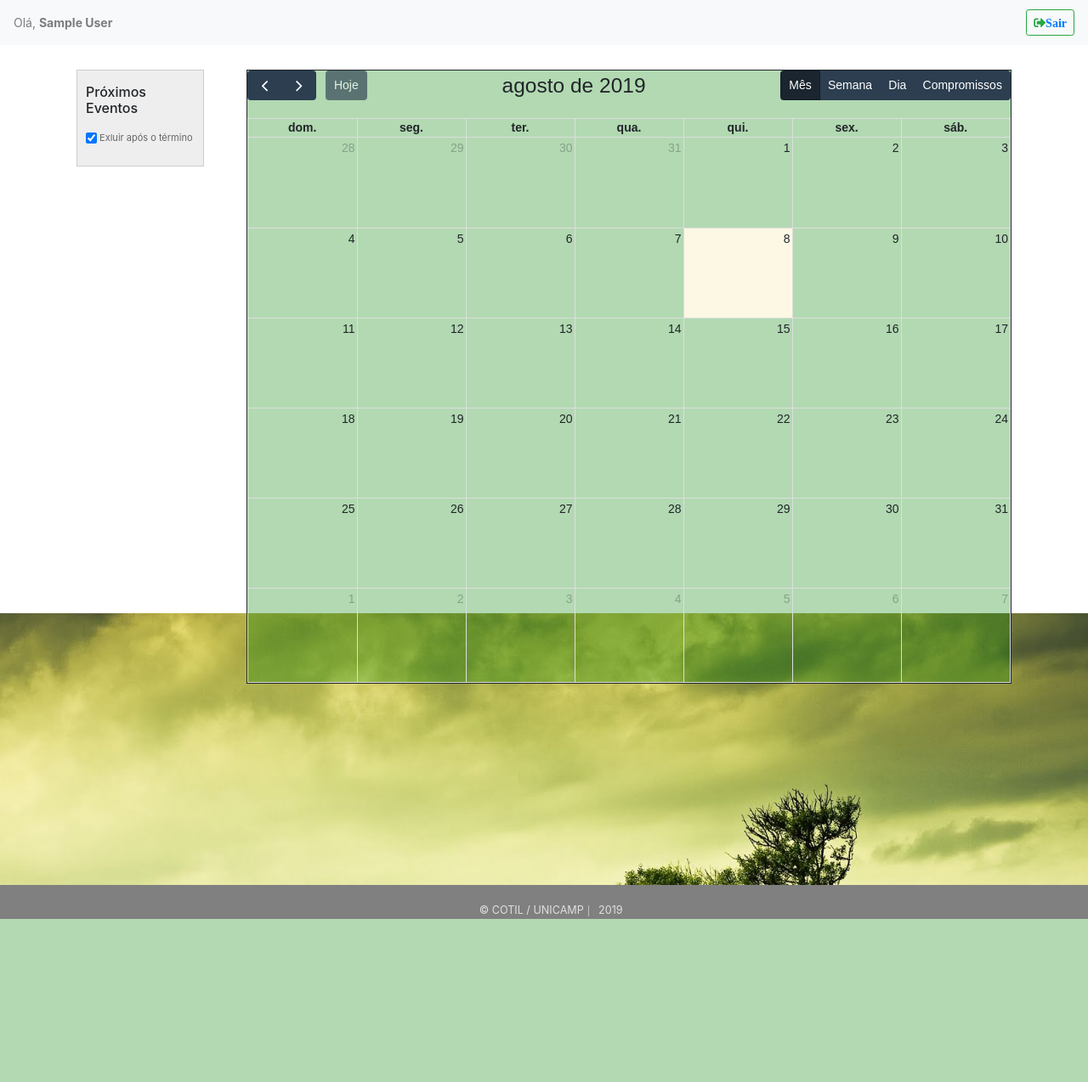
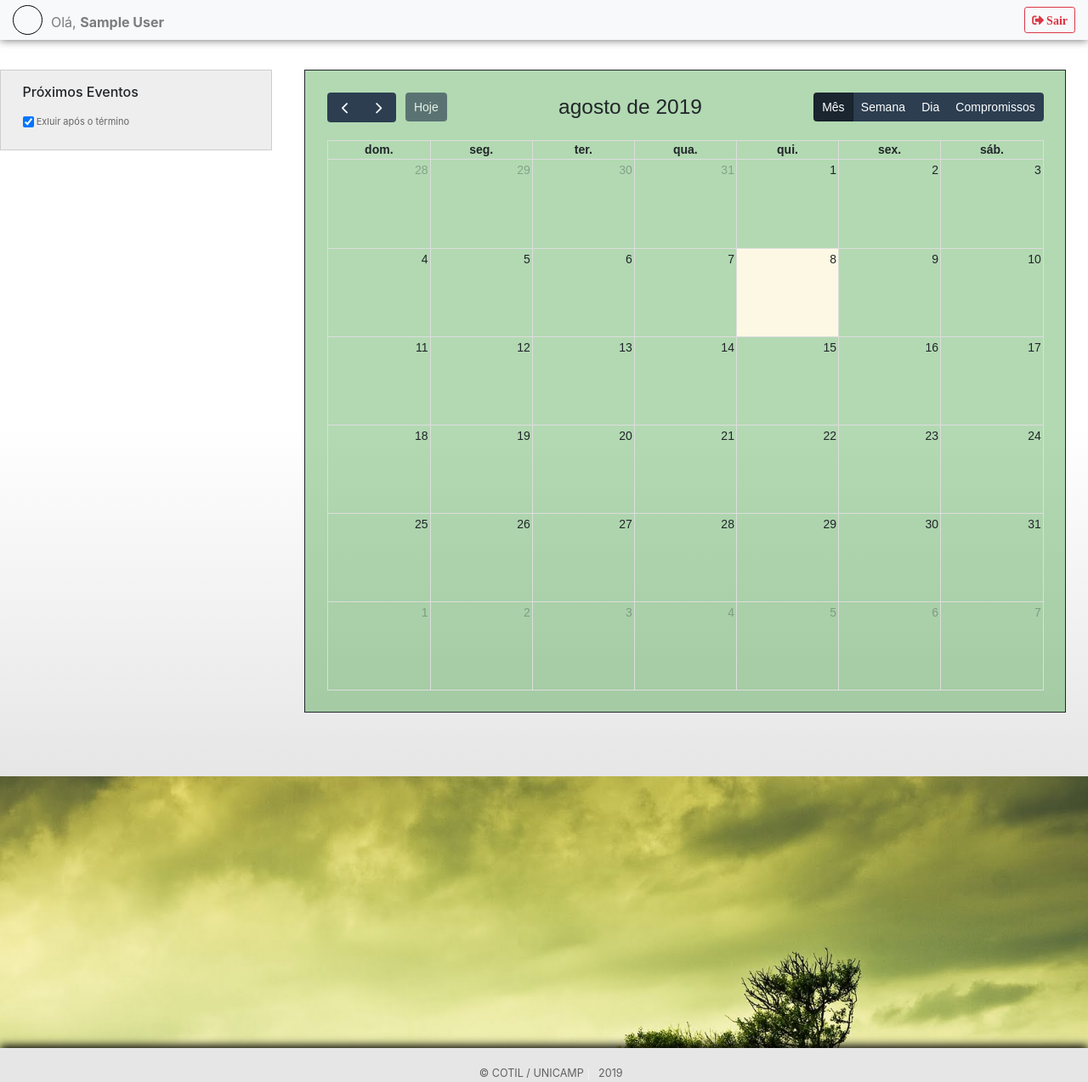
Before and after one commit to Barcode36/TCC, a PHP site: page /views/agenda/index.php in a window 1280 px wide. Shown: the whole page at 85% size. Before the commit the page ends 1082 px from the top, so only its background shows below. Run offline with PHP 8.4, Linux system fonts and the light colour scheme; the visitor is signed in with stand-in values (Sample User, id 1); data that the repository does not hold is empty; some libraries are stand-ins or nearby versions.

Commit message:
Alteração da página Agenda

```diff
--- a/Web/views/agenda/css/style.css
+++ b/Web/views/agenda/css/style.css
@@ -1,6 +1,28 @@
 body {
     margin-top: 40px;
     font-size: 14px;
+}
+
+.menu-superior {
+    font-size: 16px;
+    box-shadow: 0px 0px 10px #666;
+
+    padding: 1px 15px 1px 15px;
+}
+
+.img-perfil {
+    width: 35px;
+    height: 35px;
+
+    border: solid 1px black;
+    border-radius: 50%;
+
+    margin-right: 10px;
+}
+
+.perfil-inline {
+    padding-top: 5px;
+    display: flex;
 }
 
 #calendar{
@@ -8,24 +30,44 @@ body {
 }
 
 #wrap {
-    width: 1100px;
+    width: 100%;
+    height: 65vw;
     margin: 0 auto;
+
+    background: linear-gradient(white,white,rgb(230, 230, 230));
+}
+
+.espaco {
+    padding-left: 3px;
+}
+
+.txt-sair {
+    color: rgb(214, 0, 0);
+    text-decoration: none;
+}
+
+.txt-sair:hover {
+    color: white;
+    text-decoration: none;
 }
 
 .clear { clear: both }
 
 #calendar {
     float: right;
-    width: 900px;
+    width: 70%;
     border-style: solid;
     border-width: 1px;
     background-color: rgba(0,128,0, 0.3);
+
+    padding: 2%;
+    margin: 0 2% 0 0;
 }
 
 #external-events {
     float: left;
-    width: 150px;
-    padding: 0 10px;
+    width: 25%;
+    padding: 0 2%;
     border: 1px solid #ccc;
     background: #eee;
     text-align: left;
@@ -55,10 +97,10 @@ body {
 
 
 /* Efeito Parallax */
-.content-site{
+/* .content-site{
 	padding-top: 45%;
 	padding-bottom: 5%;
-}
+} */
 
 .img-site{
 	background-image: url(../../../img/bgFootAgenda.jpg);
@@ -74,10 +116,12 @@ body {
 	align-self: flex-end;
 	width: 100%;
 	padding: 1.5em 0 0 0;
-	color: rgba(255, 255, 255, 0.75);
+	color: rgba(54, 54, 54, 0.75);
 	cursor: default;
     text-align: center;
-    background-color: grey;
+    background-color: rgb(230, 230, 230);
+
+    box-shadow: 0px -3px 10px black;
 }
 
 #footer .copyright {
--- a/Web/views/agenda/index.php
+++ b/Web/views/agenda/index.php
@@ -41,10 +41,13 @@
 <body>
 
     <!-- Barra de Identificação e Logout -->
-    <nav class="navbar fixed-top navbar-light bg-light">
-        <span class="navbar-text">Olá, <b><?php echo $_SESSION['nome'];?></b></span>
-        <form class="form-inline ">
-            <button class="btn btn-sm btn-outline-success" type="submit"><i class="fas fa-sign-out-alt"><a href="logout.php">Sair</a></i></button>
+    <nav class="navbar fixed-top navbar-light bg-light menu-superior">
+        <div class="perfil-inline">
+            <div class="img-perfil"></div>
+            <span class="navbar-text">Olá, <b><?php echo $_SESSION['nome'];?></b></span>
+        </div>
+        <form class="form-inline">
+        <a href="logout.php" class="txt-sair"><button class="btn btn-sm btn-outline-danger" type="submit"><i class="fas fa-sign-out-alt"><span class="espaco">Sair</span></i></button></a>
         </form>
     </nav>
 
--- a/Web/views/agenda/js/main.js
+++ b/Web/views/agenda/js/main.js
@@ -10,6 +10,7 @@ document.addEventListener('DOMContentLoaded', function() {
       center: 'title',
       right: 'dayGridMonth,timeGridWeek,timeGridDay,listMonth'
     },
+    aspectRatio: 1.3,
     navLinks: true,
     editable: true,
     eventLimit: true,
```
